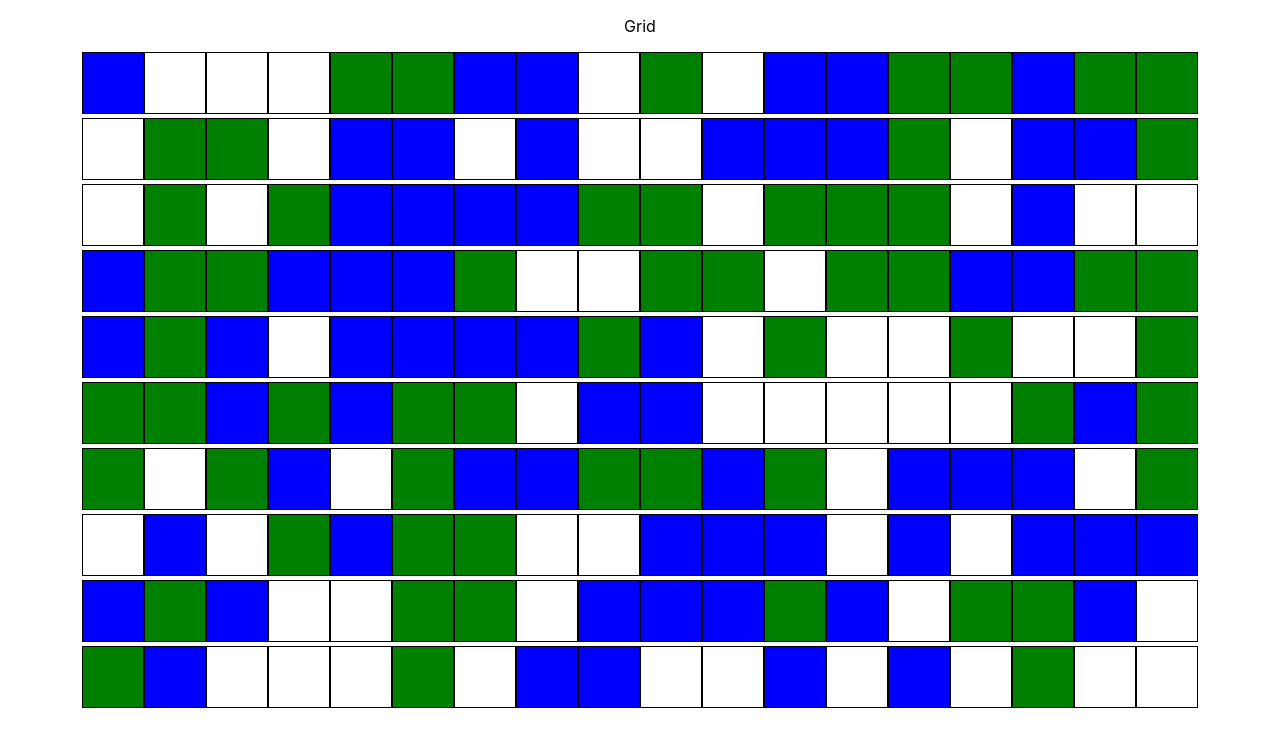
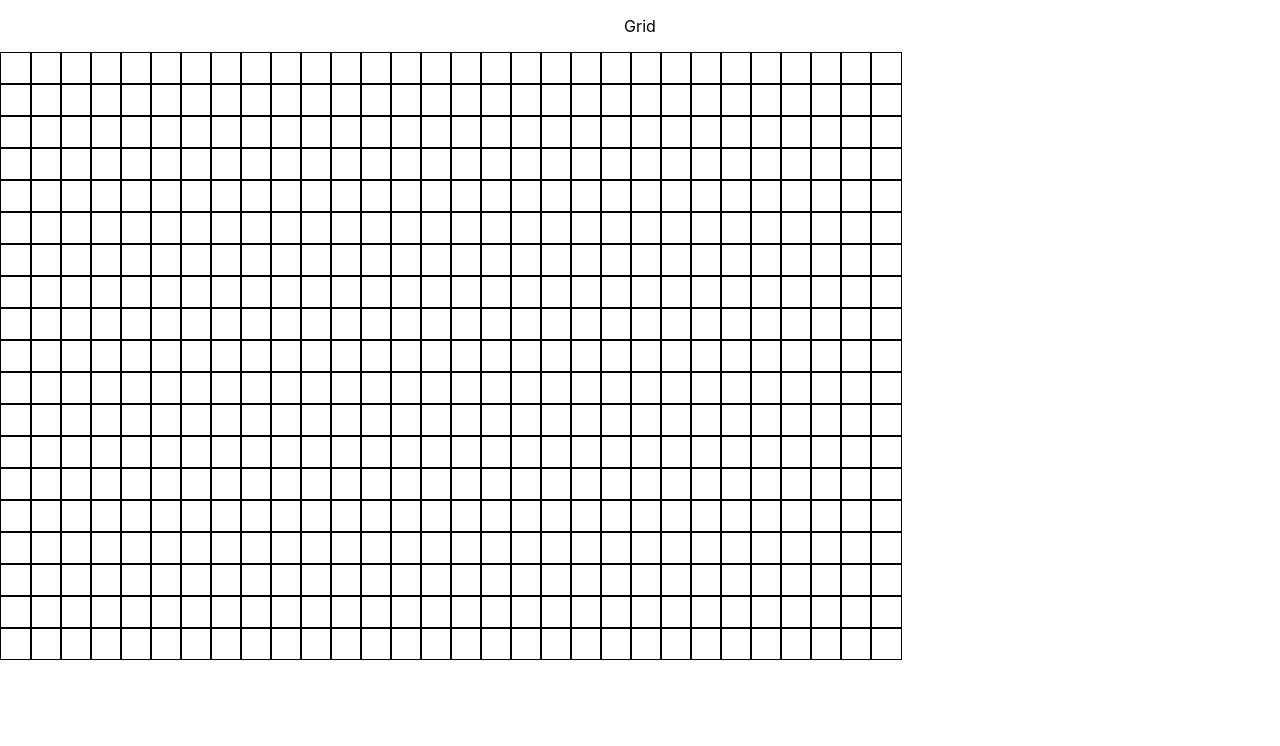
Before and after one commit to nicolosponziello/pathfinding-visualizer-react, a React (Create React App) app: page / in a window 1280 px wide. Shown: the top 746 px of the page. Built offline with nearby package versions, Linux system fonts and the light colour scheme.

Commit message:
update grid implementation

```diff
--- a/src/App.tsx
+++ b/src/App.tsx
@@ -1,38 +1,12 @@
 import React from "react";
-import './App.css';
-import { NodeState } from "./NodeState";
+import "./App.css";
 import { Grid } from "./components/Grid";
-import {
-  SQUARE_WIDTH,
-  SQUARE_HEIGHT,
-  GRID_HEIGHT,
-  GRID_WIDTH,
-} from "./constants";
-
-
 
 
 function App() {
-  var grid = Array<Array<NodeState>>();
-  for (var i = 0; i < GRID_HEIGHT / SQUARE_HEIGHT; i++) {
-    var tmp = Array<NodeState>();
-    for (var j = 0; j < GRID_WIDTH / SQUARE_WIDTH; j++) {
-      var randomNum = Math.random();
-
-      if (randomNum < 0.33) {
-        tmp.push(NodeState.BLANK);
-      } else if (randomNum < 0.66) {
-        tmp.push(NodeState.DISCOVERED);
-      } else {
-        tmp.push(NodeState.VISITED);
-      }
-    }
-    grid.push(tmp);
-  }
-
   return (
     <div className="App">
-      <Grid grid={grid} />
+      <Grid />
     </div>
   );
 }
--- a/src/NodeState.ts
+++ b/src/NodeState.ts
@@ -2,4 +2,6 @@ export enum NodeState {
   BLANK,
   VISITED,
   DISCOVERED,
+  START,
+  END,
 }
--- a/src/components/Grid.tsx
+++ b/src/components/Grid.tsx
@@ -1,43 +1,63 @@
-import React from "react";
-import { SQUARE_HEIGHT, SQUARE_WIDTH } from "../constants";
+import React, {useState} from "react";
+import { H_CELLS_NUM, SQUARE_WIDTH, V_CELLS_NUM } from "../constants";
 import { NodeState } from "../NodeState";
-interface Props {
-  grid: Array<Array<NodeState>>;
+import Node from "./Node/node.component";
+import {produce} from 'immer';
+
+interface Props {}
+
+const generateEmptyGrid = () => {
+  var grid = Array<Array<NodeState>>();
+  for(var i = 0; i < V_CELLS_NUM; i++){
+    var el = [];
+    for(var j = 0; j < H_CELLS_NUM; j++){
+      el.push(NodeState.BLANK);
+    }
+    grid.push(el);
+  }
+  return grid;
 }
 
 export const Grid = (props: Props) => {
-  var elements: any = [];
-  props.grid.forEach((r) => {
-    r.forEach((el) => {
-      console.log("timeout");
-      var color = "white";
-      if (el == NodeState.DISCOVERED) {
-        color = "blue";
-      }
-      if (el == NodeState.VISITED) {
-        color = "green";
-      }
-      elements.push(
-        <div
-          key={Math.random()}
-          style={{
-            width: SQUARE_WIDTH,
-            height: SQUARE_HEIGHT,
-            border: "1px solid black",
-            display: "inline-block",
-            margin: 0,
-            padding: 0,
-            backgroundColor: color,
-          }}
-        ></div>
-      );
-    });
-    elements.push(<br />);
+  const [grid, setGrid] = useState(() => {
+    return generateEmptyGrid();
   });
+
   return (
     <>
       <p>Grid</p>
-      <div style={{ textAlign: "center" }}>{elements}</div>
+      <div
+       style={{
+        display: "grid",
+        gridTemplateColumns: `repeat(${H_CELLS_NUM.toFixed(0)}, ${SQUARE_WIDTH}px)`,
+      }}
+      >
+        {
+          grid.map((row, i) => {
+            return row.map((col, j) => {
+              return (
+                <Node
+                  key={`${i}-${j}`}
+                  state={col}
+                  selectStart={() =>{
+                    console.log(i, j, 'start');
+                    var newGrid = produce(grid, copy => {
+                      copy[i][j] = NodeState.START;
+                    });
+                    setGrid(newGrid);
+                  }}
+                  selectEnd={() => {
+                    console.log(i, j, 'end');
+                    var newGrid = produce(grid, copy => {
+                      copy[i][j] = NodeState.END;
+                    });
+                    setGrid(newGrid);
+                  }} />
+              );
+            });
+          })
+        }
+      </div>
     </>
   );
 };
--- /dev/null
+++ b/src/components/Node/node.component.tsx
@@ -0,0 +1,49 @@
+import React from "react";
+import { SQUARE_WIDTH, SQUARE_HEIGHT } from "../../constants";
+import { NodeState } from "../../NodeState";
+interface Props {
+  state: NodeState;
+  selectStart(): void;
+  selectEnd(): void;
+}
+
+const Node = (props: Props) => {
+  var color = "";
+  switch (props.state) {
+    case NodeState.BLANK:
+      color = "transparent";
+      break;
+    case NodeState.DISCOVERED:
+      color = "lightblue";
+      break;
+    case NodeState.END:
+      color = "red";
+      break;
+    case NodeState.START:
+      color = "green";
+      break;
+    case NodeState.VISITED:
+      color = "purple";
+      break;
+  }
+  return (
+    <div
+      onContextMenu={(e) => e.preventDefault()}
+      onMouseDown={(e) => {
+        if (e.button === 0) {
+          props.selectStart();
+        } else if (e.button === 2) {
+          props.selectEnd();
+        }
+      }}
+      style={{
+        width: SQUARE_WIDTH,
+        height: SQUARE_HEIGHT,
+        border: "1px solid black",
+        backgroundColor: color,
+      }}
+    />
+  );
+};
+
+export default Node;
--- a/src/constants.ts
+++ b/src/constants.ts
@@ -1,5 +1,8 @@
-export const SQUARE_WIDTH = 60;
-export const SQUARE_HEIGHT = 60;
+export const SQUARE_WIDTH = 30;
+export const SQUARE_HEIGHT = 30;
 
-export const GRID_WIDTH = window.innerWidth * 0.8;
+export const GRID_WIDTH = window.innerWidth * 0.7;
 export const GRID_HEIGHT = window.innerHeight * 0.7;
+
+export const H_CELLS_NUM = GRID_WIDTH / SQUARE_WIDTH;
+export const V_CELLS_NUM = GRID_HEIGHT / SQUARE_HEIGHT;
```
